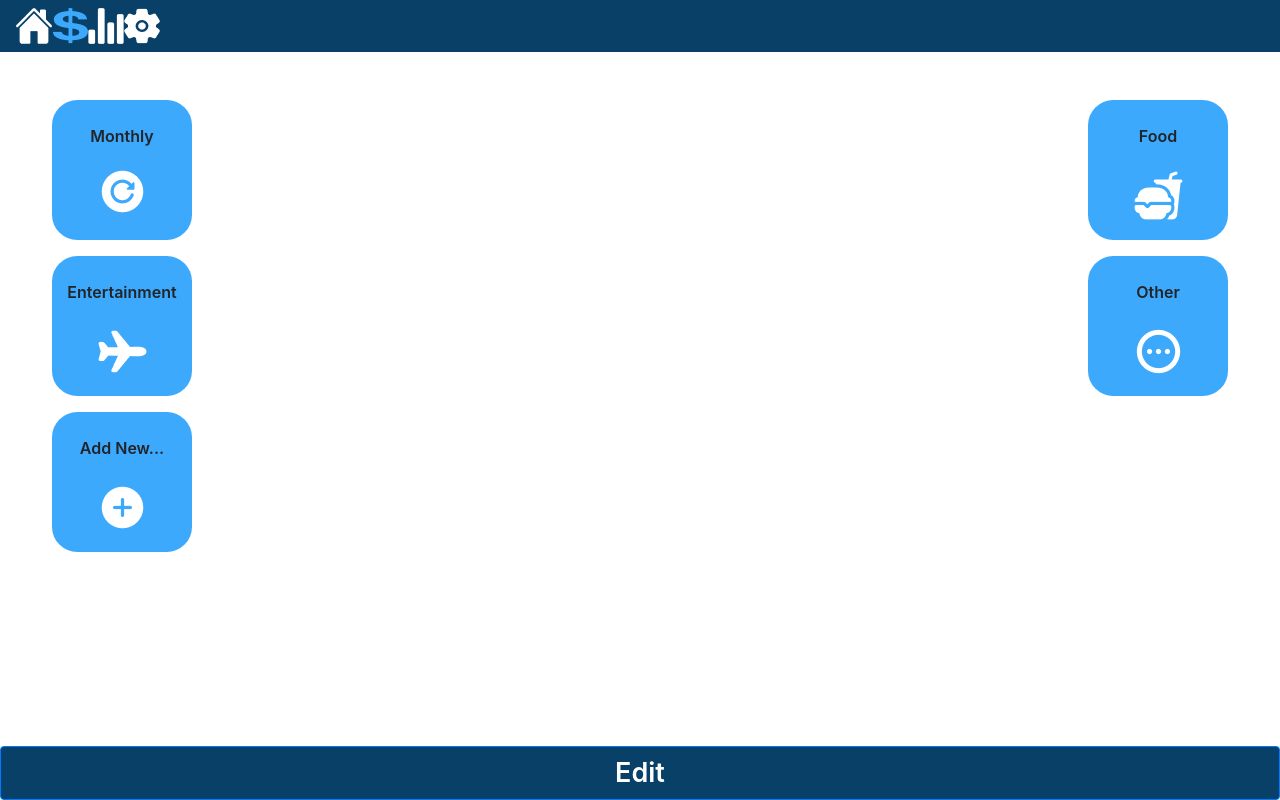
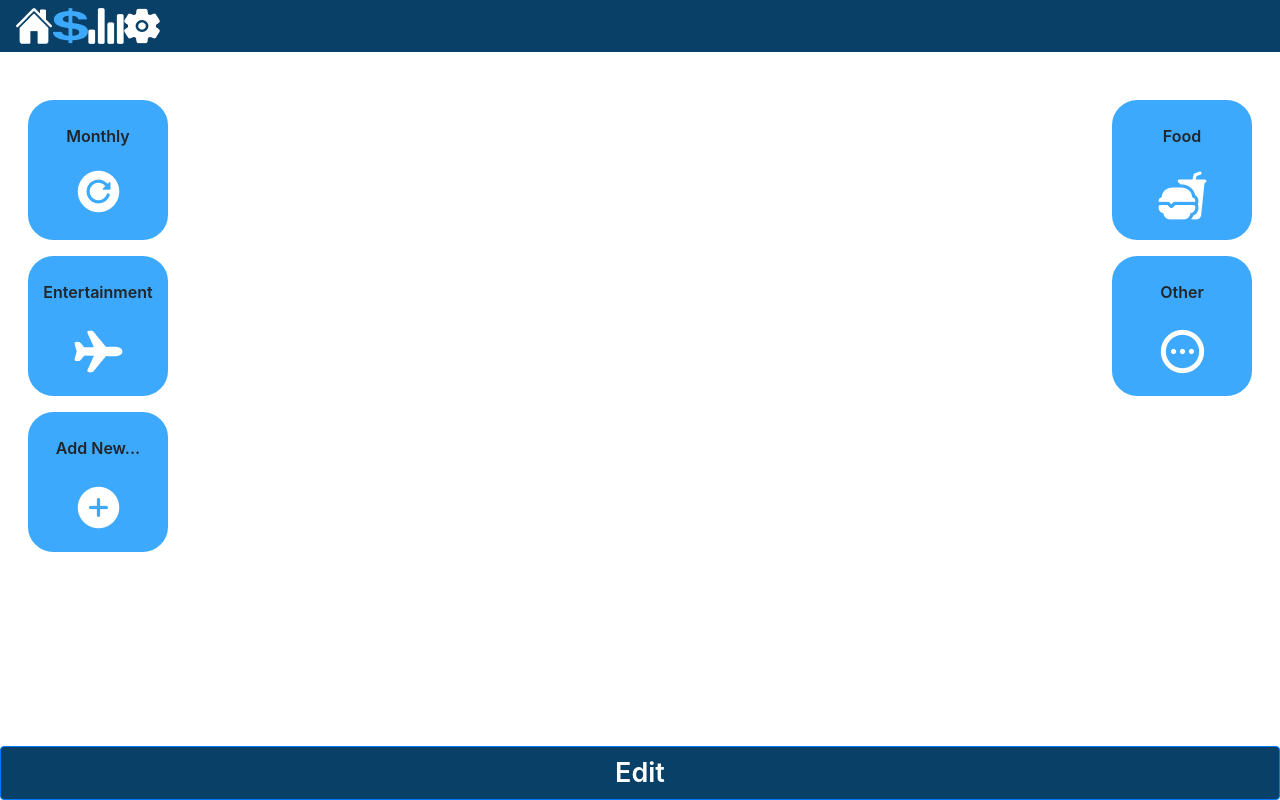
Before and after one commit to Alef5750/SpenderApp, a React (Create React App) app in the folder spender-frontend/: page /expenses in a window 1280 px wide. Built offline with nearby package versions, Linux system fonts and the light colour scheme.

Commit message:
fixing the size (galaxy S5)

```diff
--- a/spender-frontend/src/pages/Expenses.jsx
+++ b/spender-frontend/src/pages/Expenses.jsx
@@ -33,7 +33,7 @@ export default function Expenses() {
     <div>
       <Navigation />
 
-      <div className="d-flex flex-row mx-5 px-1 mt-5 justify-content-between">
+      <div className="d-flex flex-row mx-4 px-1 mt-5 justify-content-between">
         <div className=" d-flex flex-column expenses-first-features-div" onClick = {() => handleMonthly()}>
           <div className= "h-50 py-4 ">
           Monthly
@@ -54,7 +54,7 @@ export default function Expenses() {
         </div>
       </div>
 
-      <div className="d-flex flex-row mx-5 px-1 mt-3 justify-content-between">
+      <div className="d-flex flex-row mx-4 px-1 mt-3 justify-content-between">
         <div className=" d-flex flex-column expenses-first-features-div" onClick = {() => handleEntertainment()}>
         <div className= "h-50 py-4">
           Entertainment
@@ -75,7 +75,7 @@ export default function Expenses() {
         </div>
       </div>
 
-      <div className="d-flex flex-row mx-5 px-1 mt-3 justify-content-start" >
+      <div className="d-flex flex-row mx-4 px-1 mt-3 justify-content-start" >
         <div className=" d-flex flex-column expenses-first-features-div" onClick = {() => handleAddNew()}>
         <div className= "h-50 py-4 ">
           Add New...
```
